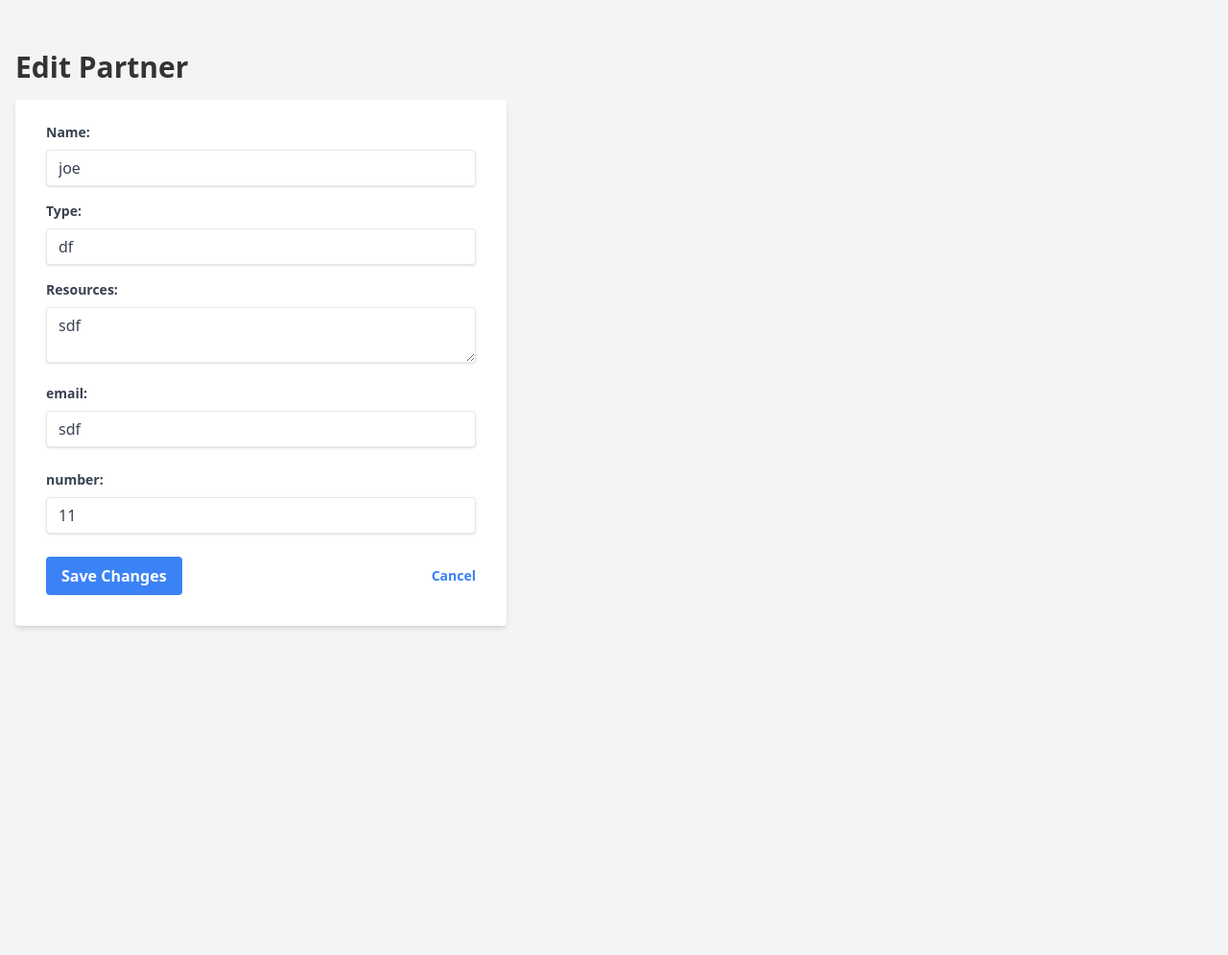
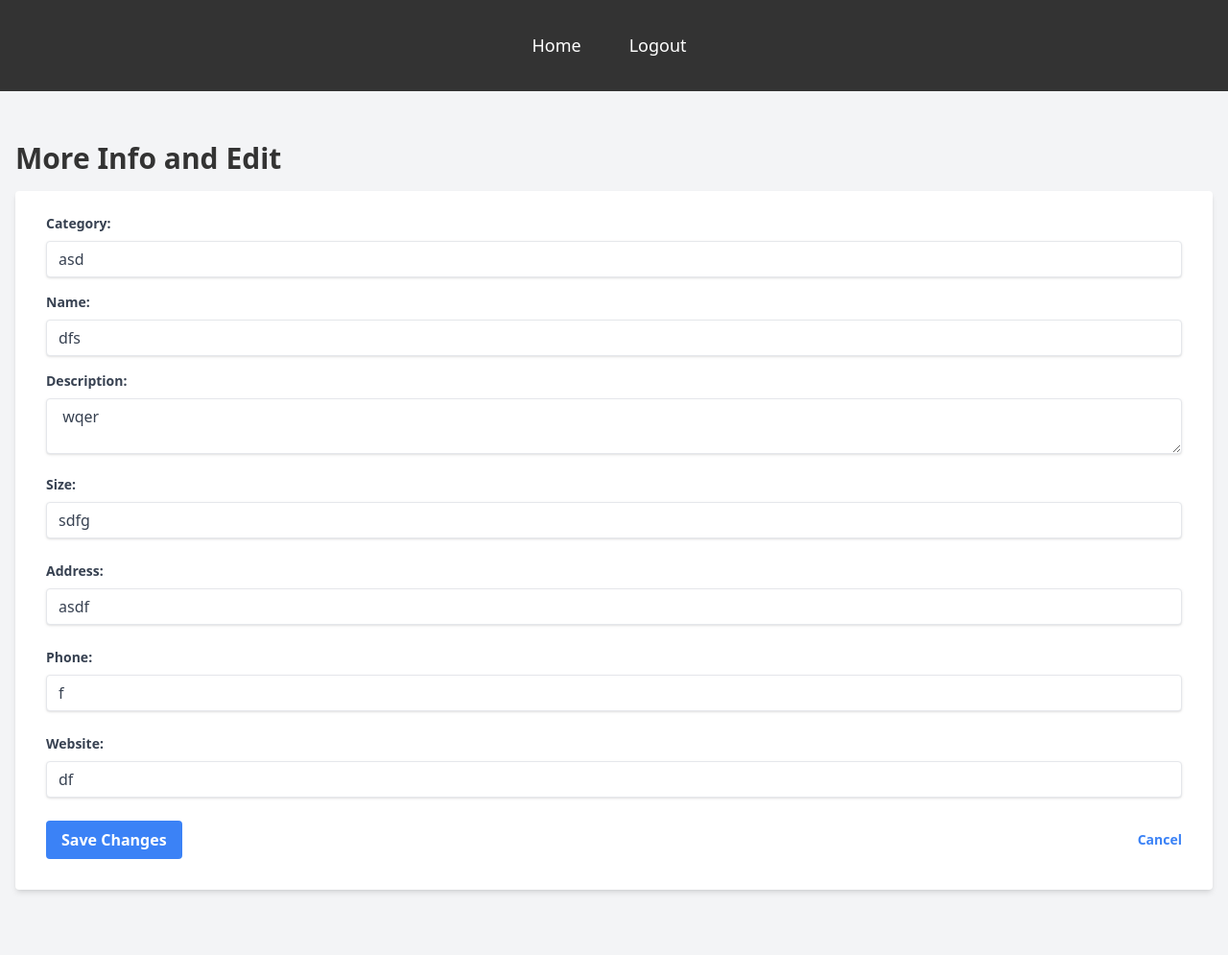
Before and after one commit to Ahantya/PartnerUp, a Flask app: page /edit/1 in a window 1280 px wide. Shown: the whole page at 96% size. Before the commit the page ends 655 px from the top, so only its background shows below. Run offline with Flask 3, Linux system fonts and the light colour scheme; the visitor is signed in with stand-in values (Sample User, id 1); data comes from the database, SQL or seed files in the repository.

Commit message:
changed db to new attributes

```diff
--- a/app.py
+++ b/app.py
@@ -19,11 +19,13 @@ def create_table():
     conn.execute('''
         CREATE TABLE IF NOT EXISTS partners (
             id INTEGER PRIMARY KEY,
+            category TEXT NOT NULL,
             name TEXT NOT NULL,
-            type TEXT NOT NULL,
-            resources TEXT,
-            email TEXT NOT NULL,
-            number TEXT NOT NULL
+            description TEXT NOT NULL,
+            size TEXT NOT NULL,
+            address TEXT,
+            phone TEXT,
+            website TEXT
         )
     ''')
     conn.commit()
@@ -100,20 +102,22 @@ def search():
 # Add partner route - Displays form to add a new partner (only for admin)
 @app.route('/add', methods=['GET', 'POST'])
 def add():
-    if 'user' not in session or session['user'] != 'admin':
-        return redirect(url_for('login'))
+    # if 'user' not in session or session['user'] != 'admin':
+    #     return redirect(url_for('login'))
 
     if request.method == 'POST':
+        category = request.form['category']
         name = request.form['name']
-        partner_type = request.form['type']
-        resources = request.form['resources']
-        email = request.form['email']
-        number = request.form['number']
+        description = request.form['description']
+        size = request.form['size']
+        address = request.form['address']
+        phone = request.form['phone']
+        website = request.form['website']
 
         conn = get_db_connection()
         conn.execute(
-            'INSERT INTO partners (name, type, resources, email, number) VALUES (?, ?, ?, ?, ?)',
-            (name, partner_type, resources, email, number)
+            'INSERT INTO partners (category, name, description, size, address, phone, website) VALUES (?, ?, ?, ?, ?, ?, ?)',
+            (category, name, description, size, address, phone, website)
         )
         conn.commit()
         conn.close()
@@ -146,14 +150,18 @@ def delete(partner_id):
 
     return redirect(url_for('index'))
 
-
 @app.route('/edit/<int:partner_id>', methods=['GET', 'POST'])
 def edit(partner_id):
-    if 'user' not in session or session['user'] != 'admin':
-        return redirect(url_for('login'))
+    # if 'user' not in session or session['user'] != 'admin':
+    #     return redirect(url_for('login'))
+
+
 
     conn = get_db_connection()
     partner = conn.execute('SELECT * FROM partners WHERE id = ?', (partner_id,)).fetchone()
+
+    if check_if_user_is_admin() == False:
+        return render_template('studentView.html', partner=partner)
 
     if partner is None:
         flash('Partner not found', 'error')
@@ -162,16 +170,18 @@ def edit(partner_id):
 
     if request.method == 'POST':
         # Retrieve updated details from the form
+        category = request.form['category']
         name = request.form['name']
-        partner_type = request.form['type']
-        resources = request.form['resources']
-        email = request.form['email']
-        number = request.form['number']
+        description = request.form['type']
+        size = request.form['resources']
+        address = request.form['address']
+        phone = request.form['email']
+        website = request.form['website']
 
         # Update partner details in the database
         conn.execute(
-            'UPDATE partners SET name = ?, type = ?, resources = ?, email = ?, number = ? WHERE id = ?',
-            (name, partner_type, resources, email, number, partner_id)
+            'UPDATE partners SET category = ?, name = ?, description = ?, size = ?, address = ?, phone = ?, website = ? WHERE id = ?',
+            (category, name, description, size, address, phone, website, partner_id)
         )
         conn.commit()
         conn.close()
@@ -179,8 +189,8 @@ def edit(partner_id):
         return redirect(url_for('index'))
 
     conn.close()
+    return render_template('edit.html', partner=partner)
 
-    return render_template('edit.html', partner=partner)
 # Delete all partners route - Deletes all partners from the database
 @app.route('/delete_all', methods=['POST'])
 def delete_all():
@@ -193,7 +203,7 @@ def delete_all():
     partners_to_delete = conn.execute('SELECT * FROM partners').fetchall()
 
     # Save the partners to be deleted in the session
-    session['deleted_partners'] = [{ 'name': partner['name'], 'type': partner['type'], 'resources': partner['resources'], 'email': partner['email'], 'number': partner['number'] } for partner in partners_to_delete]
+    session['deleted_partners'] = [{'category': partner['category'], 'name': partner['name'], 'description': partner['description'], 'size': partner['size'], 'address': partner['address'], 'phone': partner['phone'], 'website': partner['website'] } for partner in partners_to_delete]
 
     # Delete all partners from the table
     conn.execute('DELETE FROM partners')
@@ -210,8 +220,8 @@ def undo_deleted_partners():
         conn = get_db_connection()
         for partner in deleted_partners:
             conn.execute(
-                'INSERT INTO partners (name, type, resources, email, number) VALUES (?, ?, ?, ?, ?)',
-                (partner['name'], partner['type'], partner['resources'], partner['email'], partner['number'])
+                'INSERT INTO partners (category, name, description, size, address, phone, website) VALUES (?, ?, ?, ?, ?, ?, ?)',
+                (partner['category'], partner['name'], partner['description'], partner['size'], partner['address'], partner['phone'], partner['website'])
             )
         conn.commit()
         conn.close()
@@ -253,11 +263,12 @@ def process_csv(csv_file):
     try:
         for row in csv_reader:
             # Check if the row contains the expected number of fields (5)
-            if len(row) != 5:
+            if len(row) != 9:
                 raise Exception("Invalid row format: Expected 5 fields")
 
-            name, member_type, resources, email, number = row
-            c.execute("INSERT INTO partners (name, type, resources, email, number) VALUES (?, ?, ?, ?, ?)", (name, member_type, resources, email, number))
+            category, name, description, size, street, city, zip, phone, website = row
+            address = f"{street}, {city}, {zip}"
+            c.execute("INSERT INTO partners (category, name, description, size, address, phone, website) VALUES (?, ?, ?, ?, ?, ?, ?)", (category, name, description, size, address, phone, website))
     except csv.Error as e:
         # If an error occurs during CSV parsing, raise an exception
         raise Exception(f'CSV parsing error: {str(e)}')
--- a/static/output.css
+++ b/static/output.css
@@ -73,16 +73,6 @@
   color: #f1f1f1;
 }
 
-.sticky {
-  position: fixed;
-  top: 0;
-  width: 100%
-}
-
-.sticky + .content {
-  padding-top: 102px;
-}
-
 /* Navbar styles */
 nav {
     background-color: #333;
@@ -101,7 +91,7 @@ nav ul li {
 }
 
 .logout {
-    margin-left: auto;
+    float: right;
 }
 
 nav ul li a {
@@ -118,6 +108,14 @@ nav ul li a:hover {
 }
 
 /* Content container */
+.display-container {
+    width: 100%;
+    max-width: 100%;
+    margin: 0 auto;
+    padding: 20px;
+    box-sizing: border-box;
+}
+
 .container {
     max-width: 800px;
     margin: 20px auto;
@@ -487,7 +485,7 @@ h1, p {
 }
 
 #navforlogin {
-  padding: 3.3px;
+  padding: 1.3px;
   /* background-color: #3B82F6 */
 }
 
--- a/templates/edit.html
+++ b/templates/edit.html
@@ -7,32 +7,42 @@
     <link href="{{ url_for('static', filename='output.css') }}" rel="stylesheet">
 </head>
 <body class="bg-gray-100">
-
-
+    <nav id="nav-bar">
+        <ul>
+            <li><a href="/index"><i class="fas fa-home"></i> Home</a></li>
+            <li class="logout"><a href="/"><i class="fas fa-sign-out-alt"></i> Logout</a></li>
+        </ul>
+    </nav>
     <div class="container mx-auto px-4 py-8">
-        <h1 class="text-3xl font-bold mb-4">Edit Partner</h1>
-
-
-        <form action="/edit/{{ partner['id'] }}" method="POST" class="max-w-lg bg-white shadow-md rounded px-8 pt-6 pb-8 mb-4">
+        <h1 class="text-3xl font-bold mb-4">More Info and Edit</h1>
+        <form action="/edit/{{ partner['id'] }}" method="POST" class="w-full bg-white shadow-md rounded px-8 pt-6 pb-8 mb-4">
+            <div class="mb-4">
+                <label class="block text-gray-700 text-sm font-bold mb-2" for="name">Category:</label>
+                <input type="text" id="Category" name="Category" value="{{ partner['Category'] }}" class="shadow appearance-none border rounded w-full py-2 px-3 text-gray-700 leading-tight focus:outline-none focus:shadow-outline">
+            </div>
             <div class="mb-4">
                 <label class="block text-gray-700 text-sm font-bold mb-2" for="name">Name:</label>
                 <input type="text" id="name" name="name" value="{{ partner['name'] }}" class="shadow appearance-none border rounded w-full py-2 px-3 text-gray-700 leading-tight focus:outline-none focus:shadow-outline">
             </div>
             <div class="mb-4">
-                <label class="block text-gray-700 text-sm font-bold mb-2" for="type">Type:</label>
-                <input type="text" id="type" name="type" value="{{ partner['type'] }}" class="shadow appearance-none border rounded w-full py-2 px-3 text-gray-700 leading-tight focus:outline-none focus:shadow-outline">
-            </div>
-            <div class="mb-4">
-                <label class="block text-gray-700 text-sm font-bold mb-2" for="resources">Resources:</label>
-                <textarea id="resources" name="resources" class="shadow appearance-none border rounded w-full py-2 px-3 text-gray-700 leading-tight focus:outline-none focus:shadow-outline">{{ partner['resources'] }}</textarea>
+                <label class="block text-gray-700 text-sm font-bold mb-2" for="resources">Description:</label>
+                <textarea id="description" name="description" class="shadow appearance-none border rounded w-full py-2 px-3 text-gray-700 leading-tight focus:outline-none focus:shadow-outline">{{ partner['description'] }}</textarea>
             </div>
             <div class="mb-6">
-                <label class="block text-gray-700 text-sm font-bold mb-2" for="contact">email:</label>
-                <input type="text" id="email" name="email" value="{{ partner['email'] }}" class="shadow appearance-none border rounded w-full py-2 px-3 text-gray-700 leading-tight focus:outline-none focus:shadow-outline">
+                <label class="block text-gray-700 text-sm font-bold mb-2" for="contact">Size:</label>
+                <input type="text" id="size" name="size" value="{{ partner['size'] }}" class="shadow appearance-none border rounded w-full py-2 px-3 text-gray-700 leading-tight focus:outline-none focus:shadow-outline">
             </div>
             <div class="mb-6">
-                <label class="block text-gray-700 text-sm font-bold mb-2" for="contact">number:</label>
-                <input type="text" id="number" name="number" value="{{ partner['number'] }}" class="shadow appearance-none border rounded w-full py-2 px-3 text-gray-700 leading-tight focus:outline-none focus:shadow-outline">
+                <label class="block text-gray-700 text-sm font-bold mb-2" for="contact">Address:</label>
+                <input type="text" id="address" name="address" value="{{ partner['address'] }}" class="shadow appearance-none border rounded w-full py-2 px-3 text-gray-700 leading-tight focus:outline-none focus:shadow-outline">
+            </div>
+            <div class="mb-6">
+                <label class="block text-gray-700 text-sm font-bold mb-2" for="contact">Phone:</label>
+                <input type="text" id="phone" name="phone" value="{{ partner['phone'] }}" class="shadow appearance-none border rounded w-full py-2 px-3 text-gray-700 leading-tight focus:outline-none focus:shadow-outline">
+            </div>
+            <div class="mb-6">
+                <label class="block text-gray-700 text-sm font-bold mb-2" for="contact">Website:</label>
+                <input type="text" id="website" name="website" value="{{ partner['website'] }}" class="shadow appearance-none border rounded w-full py-2 px-3 text-gray-700 leading-tight focus:outline-none focus:shadow-outline">
             </div>
             <div class="flex items-center justify-between">
                 <button type="submit" class="bg-blue-500 hover:bg-blue-700 text-white font-bold py-2 px-4 rounded focus:outline-none focus:shadow-outline">Save Changes</button>
@@ -40,6 +50,5 @@
             </div>
         </form>
     </div>
-
 </body>
 </html>
```
Also changed, not shown: templates/add.html (+16 -13 lines), templates/index.html (+12 -49 lines), templates/studentview.html (added, +53 -0 lines), partners.db.
